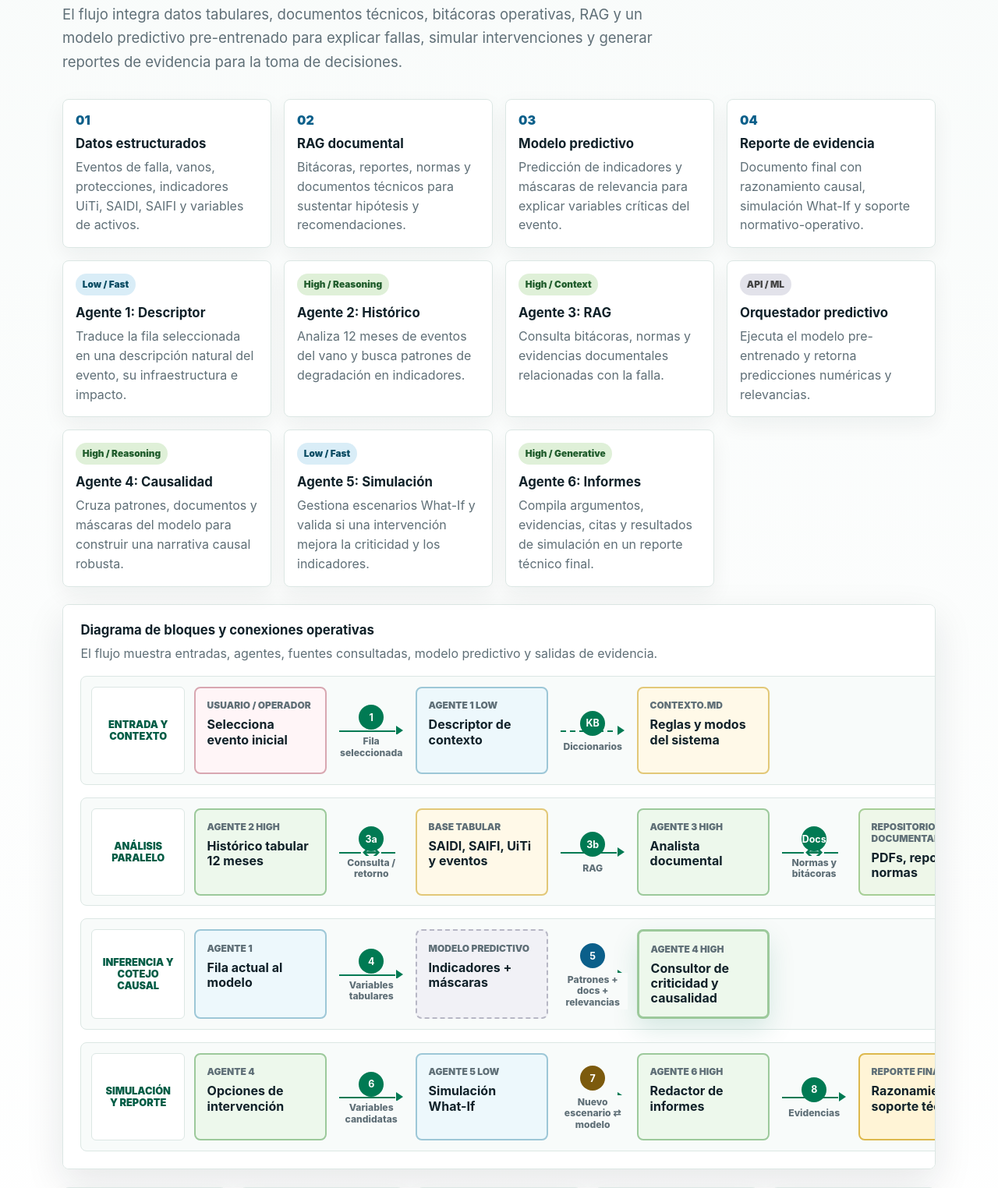
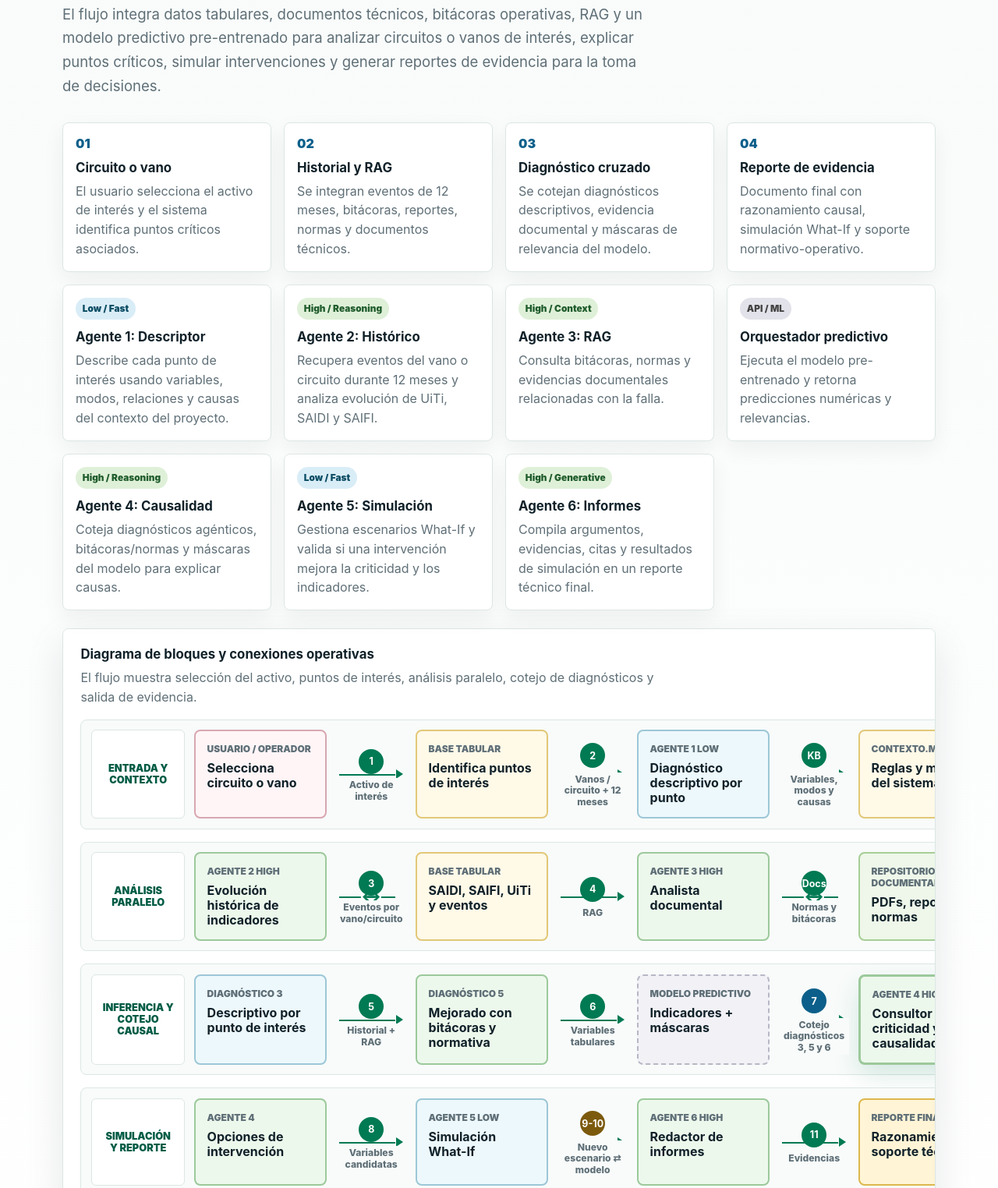
Before and after one commit to amalvarezme/CHECUNAL_2026, an Astro site: page / in a window 1280 px wide. Shown: the part 10046-11570 px from the top of the page at 78% size. Built offline with nearby package versions, Linux system fonts and the light colour scheme; Astro itself is replaced by a stand-in of ours.

Commit message:
Actualizar arquitectura segun flujo por vano

```diff
--- a/src/pages/index.astro
+++ b/src/pages/index.astro
@@ -541,26 +541,26 @@ const cronograma = [
           <h2>Simulador multimodal con agentes de IA</h2>
           <p>
             El flujo integra datos tabulares, documentos técnicos, bitácoras operativas, RAG y un modelo
-            predictivo pre-entrenado para explicar fallas, simular intervenciones y generar reportes de
-            evidencia para la toma de decisiones.
+            predictivo pre-entrenado para analizar circuitos o vanos de interés, explicar puntos críticos,
+            simular intervenciones y generar reportes de evidencia para la toma de decisiones.
           </p>
         </div>
 
         <div class="architecture-pillars">
           <article>
             <span>01</span>
-            <h3>Datos estructurados</h3>
-            <p>Eventos de falla, vanos, protecciones, indicadores UiTi, SAIDI, SAIFI y variables de activos.</p>
+            <h3>Circuito o vano</h3>
+            <p>El usuario selecciona el activo de interés y el sistema identifica puntos críticos asociados.</p>
           </article>
           <article>
             <span>02</span>
-            <h3>RAG documental</h3>
-            <p>Bitácoras, reportes, normas y documentos técnicos para sustentar hipótesis y recomendaciones.</p>
+            <h3>Historial y RAG</h3>
+            <p>Se integran eventos de 12 meses, bitácoras, reportes, normas y documentos técnicos.</p>
           </article>
           <article>
             <span>03</span>
-            <h3>Modelo predictivo</h3>
-            <p>Predicción de indicadores y máscaras de relevancia para explicar variables críticas del evento.</p>
+            <h3>Diagnóstico cruzado</h3>
+            <p>Se cotejan diagnósticos descriptivos, evidencia documental y máscaras de relevancia del modelo.</p>
           </article>
           <article>
             <span>04</span>
@@ -573,12 +573,12 @@ const cronograma = [
           <article>
             <span class="agent-type low">Low / Fast</span>
             <h3>Agente 1: Descriptor</h3>
-            <p>Traduce la fila seleccionada en una descripción natural del evento, su infraestructura e impacto.</p>
+            <p>Describe cada punto de interés usando variables, modos, relaciones y causas del contexto del proyecto.</p>
           </article>
           <article>
             <span class="agent-type high">High / Reasoning</span>
             <h3>Agente 2: Histórico</h3>
-            <p>Analiza 12 meses de eventos del vano y busca patrones de degradación en indicadores.</p>
+            <p>Recupera eventos del vano o circuito durante 12 meses y analiza evolución de UiTi, SAIDI y SAIFI.</p>
           </article>
           <article>
             <span class="agent-type high">High / Context</span>
@@ -593,7 +593,7 @@ const cronograma = [
           <article>
             <span class="agent-type high">High / Reasoning</span>
             <h3>Agente 4: Causalidad</h3>
-            <p>Cruza patrones, documentos y máscaras del modelo para construir una narrativa causal robusta.</p>
+            <p>Coteja diagnósticos agénticos, bitácoras/normas y máscaras del modelo para explicar causas.</p>
           </article>
           <article>
             <span class="agent-type low">Low / Fast</span>
@@ -610,26 +610,34 @@ const cronograma = [
         <div class="flow-diagram detailed-flow" aria-label="Diagrama de bloques con conexiones del simulador">
           <div class="flow-title">
             <h3>Diagrama de bloques y conexiones operativas</h3>
-            <p>El flujo muestra entradas, agentes, fuentes consultadas, modelo predictivo y salidas de evidencia.</p>
+            <p>El flujo muestra selección del activo, puntos de interés, análisis paralelo, cotejo de diagnósticos y salida de evidencia.</p>
           </div>
 
           <div class="flow-lane">
             <span class="lane-label">Entrada y contexto</span>
             <article class="flow-node user-node">
               <span>Usuario / Operador</span>
-              <strong>Selecciona evento inicial</strong>
+              <strong>Selecciona circuito o vano</strong>
             </article>
             <div class="flow-connector">
               <strong>1</strong>
-              <span>Fila seleccionada</span>
+              <span>Activo de interés</span>
+            </div>
+            <article class="flow-node data-node">
+              <span>Base tabular</span>
+              <strong>Identifica puntos de interés</strong>
+            </article>
+            <div class="flow-connector">
+              <strong>2</strong>
+              <span>Vanos / circuito + 12 meses</span>
             </div>
             <article class="flow-node agent-low-node">
               <span>Agente 1 Low</span>
-              <strong>Descriptor de contexto</strong>
+              <strong>Diagnóstico descriptivo por punto</strong>
             </article>
             <div class="flow-connector dashed">
               <strong>KB</strong>
-              <span>Diccionarios</span>
+              <span>Variables, modos y causas</span>
             </div>
             <article class="flow-node context-node">
               <span>Contexto.md</span>
@@ -641,18 +649,18 @@ const cronograma = [
             <span class="lane-label">Análisis paralelo</span>
             <article class="flow-node agent-high-node">
               <span>Agente 2 High</span>
-              <strong>Histórico tabular 12 meses</strong>
+              <strong>Evolución histórica de indicadores</strong>
             </article>
             <div class="flow-connector bidirectional">
-              <strong>3a</strong>
-              <span>Consulta / retorno</span>
+              <strong>3</strong>
+              <span>Eventos por vano/circuito</span>
             </div>
             <article class="flow-node data-node">
               <span>Base tabular</span>
               <strong>SAIDI, SAIFI, UiTi y eventos</strong>
             </article>
             <div class="flow-connector">
-              <strong>3b</strong>
+              <strong>4</strong>
               <span>RAG</span>
             </div>
             <article class="flow-node agent-high-node">
@@ -672,11 +680,19 @@ const cronograma = [
           <div class="flow-lane">
             <span class="lane-label">Inferencia y cotejo causal</span>
             <article class="flow-node agent-low-node">
-              <span>Agente 1</span>
-              <strong>Fila actual al modelo</strong>
+              <span>Diagnóstico 3</span>
+              <strong>Descriptivo por punto de interés</strong>
             </article>
             <div class="flow-connector">
-              <strong>4</strong>
+              <strong>5</strong>
+              <span>Historial + RAG</span>
+            </div>
+            <article class="flow-node agent-high-node">
+              <span>Diagnóstico 5</span>
+              <strong>Mejorado con bitácoras y normativa</strong>
+            </article>
+            <div class="flow-connector">
+              <strong>6</strong>
               <span>Variables tabulares</span>
             </div>
             <article class="flow-node model-node">
@@ -684,8 +700,8 @@ const cronograma = [
               <strong>Indicadores + máscaras</strong>
             </article>
             <div class="flow-connector merge">
-              <strong>5</strong>
-              <span>Patrones + docs + relevancias</span>
+              <strong>7</strong>
+              <span>Cotejo diagnósticos 3, 5 y 6</span>
             </div>
             <article class="flow-node agent-high-node emphasis-node">
               <span>Agente 4 High</span>
@@ -700,7 +716,7 @@ const cronograma = [
               <strong>Opciones de intervención</strong>
             </article>
             <div class="flow-connector">
-              <strong>6</strong>
+              <strong>8</strong>
               <span>Variables candidatas</span>
             </div>
             <article class="flow-node agent-low-node">
@@ -708,7 +724,7 @@ const cronograma = [
               <strong>Simulación What-If</strong>
             </article>
             <div class="flow-connector cycle">
-              <strong>7</strong>
+              <strong>9-10</strong>
               <span>Nuevo escenario ⇄ modelo</span>
             </div>
             <article class="flow-node agent-high-node">
@@ -716,7 +732,7 @@ const cronograma = [
               <strong>Redactor de informes</strong>
             </article>
             <div class="flow-connector">
-              <strong>8</strong>
+              <strong>11</strong>
               <span>Evidencias</span>
             </div>
             <article class="flow-node output-node">
@@ -729,7 +745,7 @@ const cronograma = [
         <div class="value-cycle">
           <article>
             <strong>Comprender</strong>
-            <p>Taxonomía de la falla y descripción inicial del evento.</p>
+            <p>Selección de circuito o vano e identificación de puntos de interés.</p>
           </article>
           <article>
             <strong>Contextualizar</strong>
```
Also changed, not shown: docsRef/arquitectura/arquitecturayflujo.md (+5 -5 lines).
